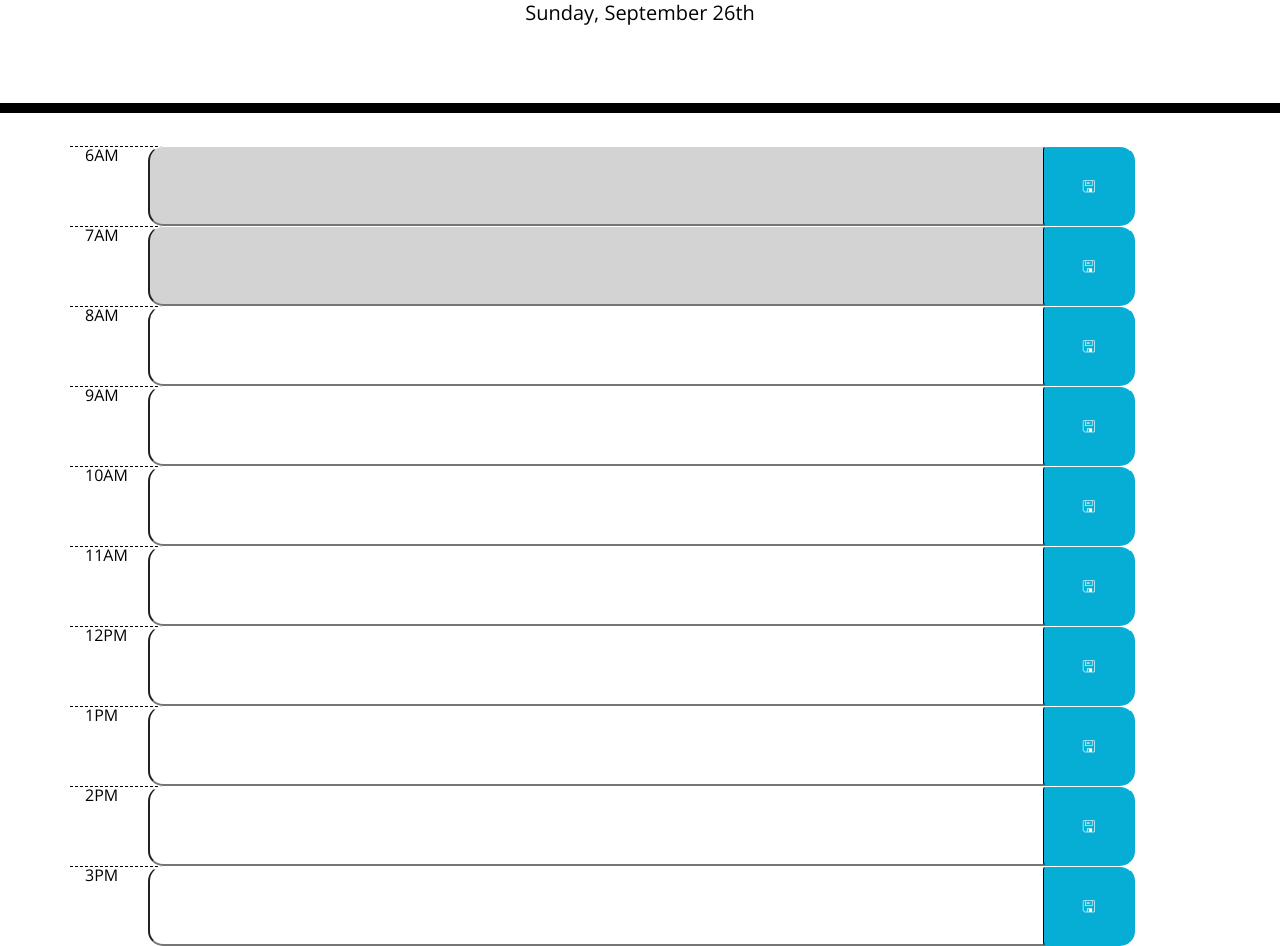
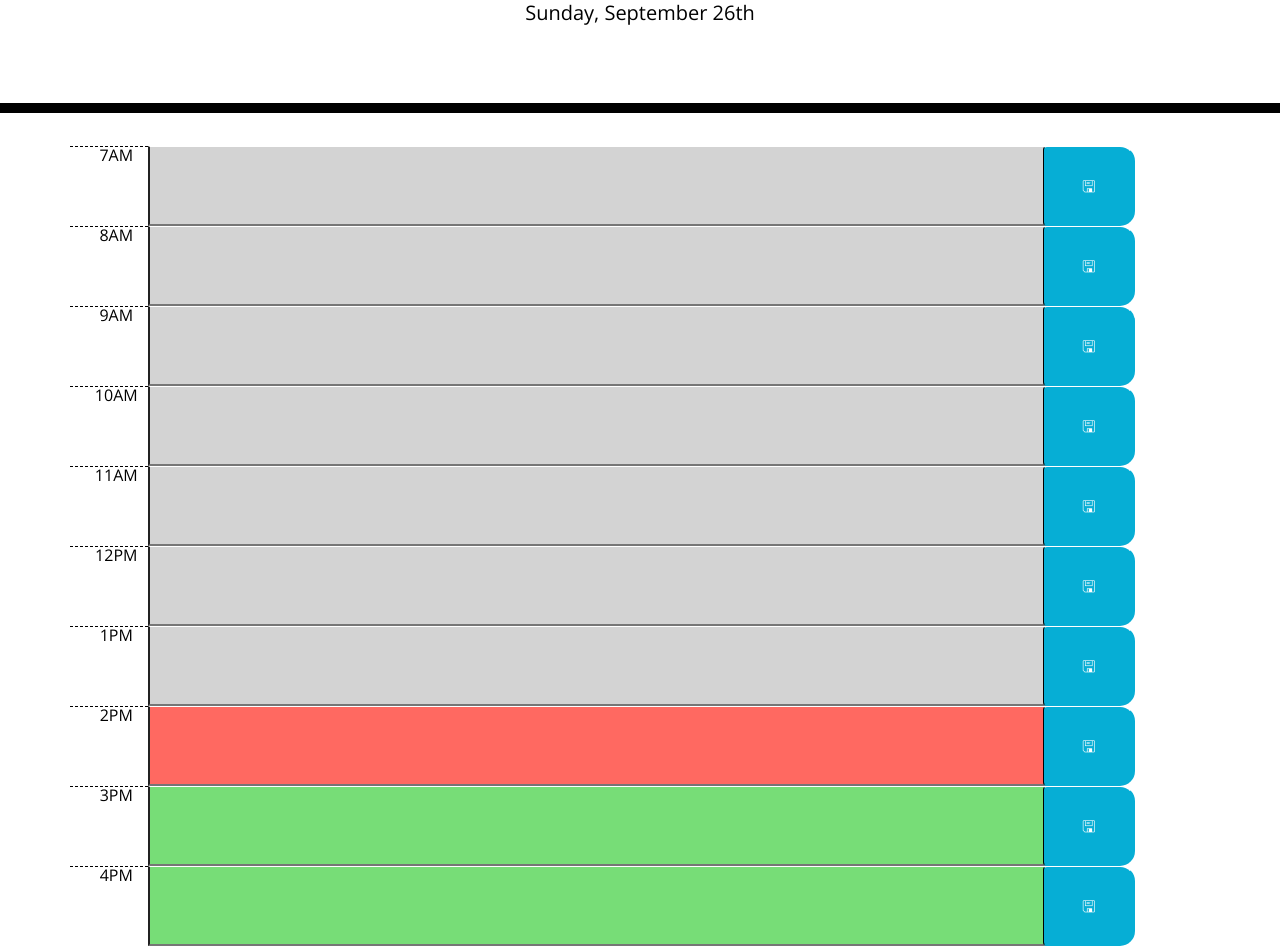
Before and after one commit to Tmcrocker89/WorkdayScheduler, a plain HTML site: page index.html in a window 1280 px wide. Shown: the part 191-1137 px from the top of the page. Drawn offline with nearby package versions, Linux system fonts and the light colour scheme.

Commit message:
got the time blocks working correctly, the past future and present all work, and it saves data

```diff
--- a/Assets/css/style.css
+++ b/Assets/css/style.css
@@ -44,17 +44,17 @@ textarea {
 
 .past {
   background-color: #d3d3d3;
-  color: white;
+  color: black;
 }
 
 .present {
   background-color: #ff6961;
-  color: white;
+  color: black;
 }
 
 .future {
   background-color: #77dd77;
-  color: white;
+  color: black;
 }
 
 .saveBtn {
--- a/Assets/js/script.js
+++ b/Assets/js/script.js
@@ -1,10 +1,63 @@
 let now = moment().format('dddd, MMMM Do');
+let currentHour = moment().format('ha');
 let dateEl = $("#dateAndTime");
+let storedSchedule = localStorage.getItem("schedule");
+let pulledSchedule = JSON.parse(localStorage.getItem("schedule"))
+let schedule = (pulledSchedule !== null) ? pulledSchedule :
+[{
+        hour1:'',
+        hour2:'',
+        hour3:'',
+        hour4:'',
+        hour5:'',
+        hour6:'',
+        hour7:'',
+        hour8:'',
+        hour9:'',
 
+    }];
+
+let scheduleLength = Object.keys(schedule[0]).length;
 dateEl.text(now)
+
+//runs the function when the page loads
+$(document).ready(function()
+{
+    //loads all saved elements and inserts them into the values of the text elements.
+    for(let i = 1; i < scheduleLength + 1; i++)
+    $(`#hour${i}`).children("input").val(schedule[0][`hour${i}`])
+    //loops threw and check if the text value (time) is past future or present and sets the class based on what it is
+    for(let i=1; i <= 10; i++){
+        let hourId = $(`#hour${i}`).children('div').text();
+        //subtracts 1 hour from current time
+        let hourBefore = moment().subtract(1,'hour').format('ha');
+        //adds 1 hour from current time
+        let hourAfter = moment().add(1,'hour').format('ha')
+        //checks if the hourId is between the hour before and hour after, if so it is the current hour.
+        //had to do this becuase the .isSame would not work on just the hour.
+        let isCurrent = moment(hourId, 'ha').isBetween(moment(hourBefore, 'ha'), moment(hourAfter, 'ha'))
+        let isBefore = moment(hourId, 'ha').isBefore();
+        let isAfter = moment(hourId, 'ha').isAfter();
+        if(isCurrent)
+        {
+            $(`#hour${i}`).children("input").addClass("present")
+        }
+        else if(isBefore)
+        {
+            $(`#hour${i}`).children("input").addClass("past")
+        }
+        else
+        {
+            $(`#hour${i}`).children("input").addClass("future")
+        }
+    }
+})
 
 $(document).on("click", ".btn", function()
 {
-    console.log($(this).siblings("input").val())
+    let parrentID = $(this).parent().attr('id');
+    schedule[0][parrentID] = $(this).siblings("input").val()
+    localStorage.setItem('schedule', JSON.stringify(schedule))
+
 
 })
--- a/index.html
+++ b/index.html
@@ -39,57 +39,57 @@
       <p class="lead" id="dateAndTime"></p>
       <p id="currentDay" class="lead"></p>
     </header>
-    <div class="container">
+    <div class="container time-block">
       <!-- Timeblocks go here -->
-      <div class="row w-100" id="hour-1">
-        <div class="col-1 hour">6AM</div>
-        <input type="text" class="past textarea row col-10 time-block">
-        <button class="saveBtn btn row justify-content-end col-1">&#128427</button>
-      </div>
-      <div class="row w-100" id="hour-1">
+      <div class="row w-100" id="hour1">
         <div class="col-1 hour">7AM</div>
-        <input type="text" id="hour1-text" class="past textarea row col-10 time-block">
+        <input type="text" id="hour1-text" class="textarea row col-10 ">
         <button id="hour1-save" class="saveBtn btn row justify-content-end col-1">&#128427</button>
       </div>
-      <div class="row w-100" id="hour-2">
+      <div class="row w-100" id="hour2">
         <div class="col-1 hour">8AM</div>
-        <input type="text" id="hour2-text" class="textarea row col-10 time-block">
+        <input type="text" id="hour2-text" class="textarea row col-10">
         <button id="hour2-save" class="saveBtn btn row justify-content-end col-1">&#128427</button>
       </div>
-      <div class="row w-100" id="hour-3">
+      <div class="row w-100" id="hour3">
         <div class="col-1 hour">9AM</div>
-        <input type="text" id="hour3-text" class="textarea row col-10 time-block">
+        <input type="text" id="hour3-text" class="textarea row col-10">
         <button id="hour3-save" class="saveBtn btn row justify-content-end col-1">&#128427</button>
       </div>
-      <div class="row w-100" id="hour-4">
+      <div class="row w-100" id="hour4">
         <div class="col-1 hour">10AM</div>
-        <input type="text" id="hour4-text" class="textarea row col-10 time-block">
+        <input type="text" id="hour4-text" class="textarea row col-10">
         <button id="hour4-save" class="saveBtn btn row justify-content-end col-1">&#128427</button>
       </div>
-      <div class="row w-100" id="hour-5">
+      <div class="row w-100" id="hour5">
         <div class="col-1 hour">11AM</div>
-        <input type="text" id="hour5-text" class="textarea row col-10 time-block">
+        <input type="text" id="hour5-text" class="textarea row col-10">
         <button id="hour5-save" class="saveBtn btn row justify-content-end col-1">&#128427</button>
       </div>
-      <div class="row w-100" id="hour-6">
+      <div class="row w-100" id="hour6">
         <div class="col-1 hour">12PM</div>
-        <input type="text" id="hour6-text" class="textarea row col-10 time-block">
+        <input type="text" id="hour6-text" class="textarea row col-10">
         <button id="hour6-save" class="saveBtn btn row justify-content-end col-1">&#128427</button>
       </div>
-      <div class="row w-100" id="hour-7">
+      <div class="row w-100" id="hour7">
         <div class="col-1 hour">1PM</div>
-        <input type="text" id="hour7-text" class="textarea row col-10 time-block">
+        <input type="text" id="hour7-text" class="textarea row col-10">
         <button id="hour7-save" class="saveBtn btn row justify-content-end col-1">&#128427</button>
       </div>
-      <div class="row w-100" id="hour-8">
+      <div class="row w-100" id="hour8">
         <div class="col-1 hour">2PM</div>
-        <input type="text" id="hour8-text" class="textarea row col-10 time-block">
+        <input type="text" id="hour8-text" class="textarea row col-10">
         <button id="hour8-save" class="saveBtn btn row justify-content-end col-1">&#128427</button>
       </div>
-      <div class="row w-100" id="hour-9">
+      <div class="row w-100" id="hour9">
         <div class="col-1 hour">3PM</div>
-        <input type="text" id="hour9-text" class="textarea row col-10 time-block">
+        <input type="text" id="hour9-text" class="textarea row col-10">
         <button id="hour9-save" class="saveBtn btn row justify-content-end col-1">&#128427</button>
+      </div>
+      <div class="row w-100" id="hour10">
+        <div class="col-1 hour">4PM</div>
+        <input type="text" id="hour10-text" class="textarea row col-10">
+        <button id="hour10-save" class="saveBtn btn row justify-content-end col-1">&#128427</button>
       </div>
     </div>
 
```
Also changed, not shown: Assets/05-third-party-apis-homework-demo.gif (deleted), 1 other file.
